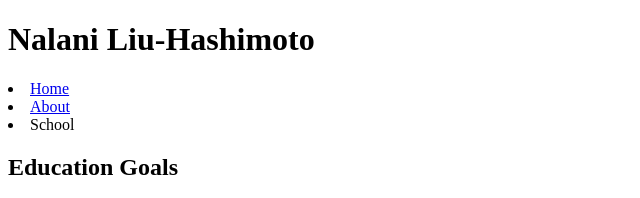
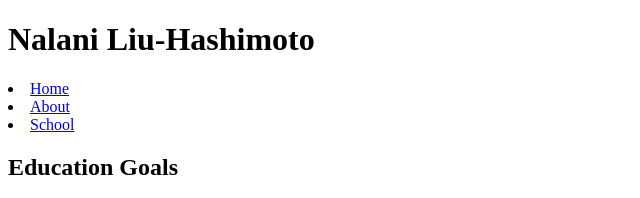
Before and after one commit to NalaniCali55/cis132, a plain HTML site: page about.html in a window 1280 px wide. Shown: the top 198 px of the page, 0-640 px from the left. Drawn offline with Linux system fonts and the light colour scheme.

Commit message:
about.html

```diff
--- a/about.html
+++ b/about.html
@@ -11,10 +11,11 @@
 
 <h1>Nalani Liu-Hashimoto</h1>
 <nav>
+<ov>
     <li><a href="index.html">Home</a></li>
     <li><a href="about.html">About</a></li>
-<li><a hreff="#">School</a></li>
-
+<li><a href="#">School</a></li>
+</ov>
 </nav>
 
 <main>
```
